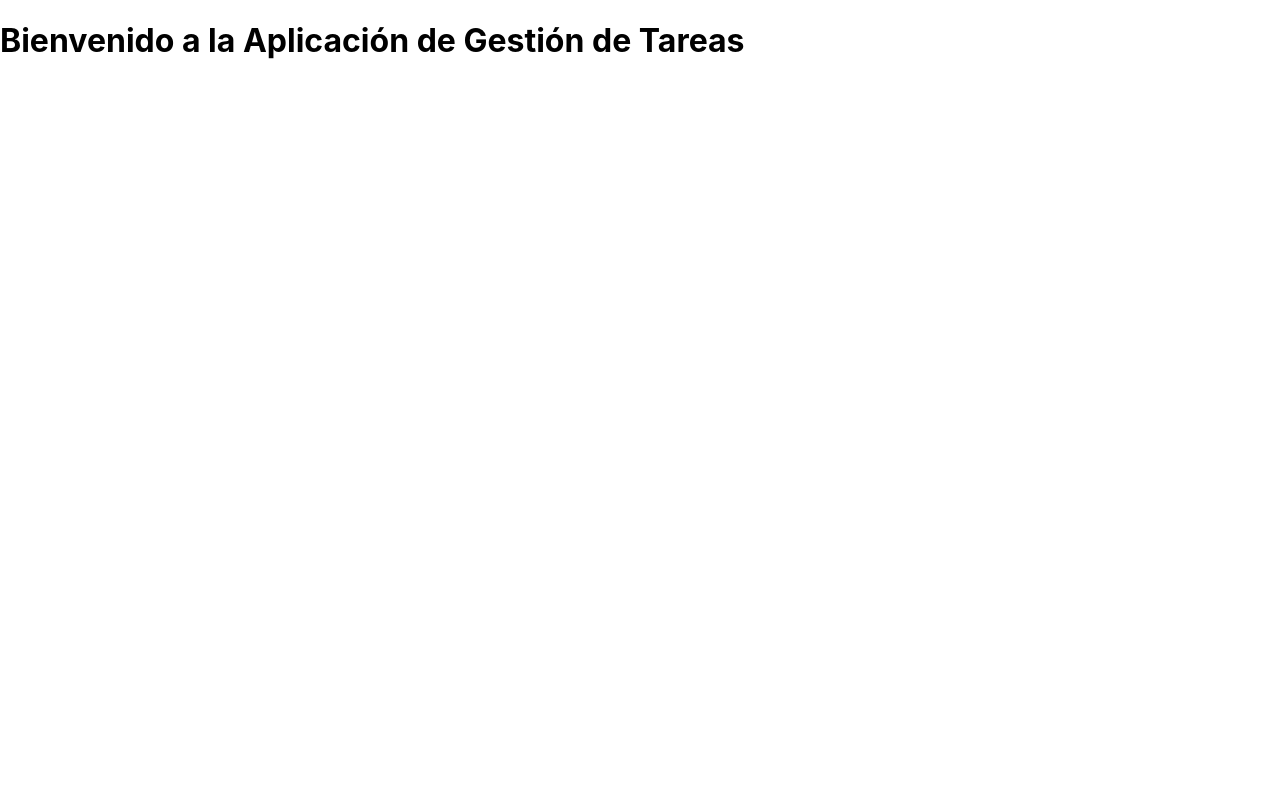
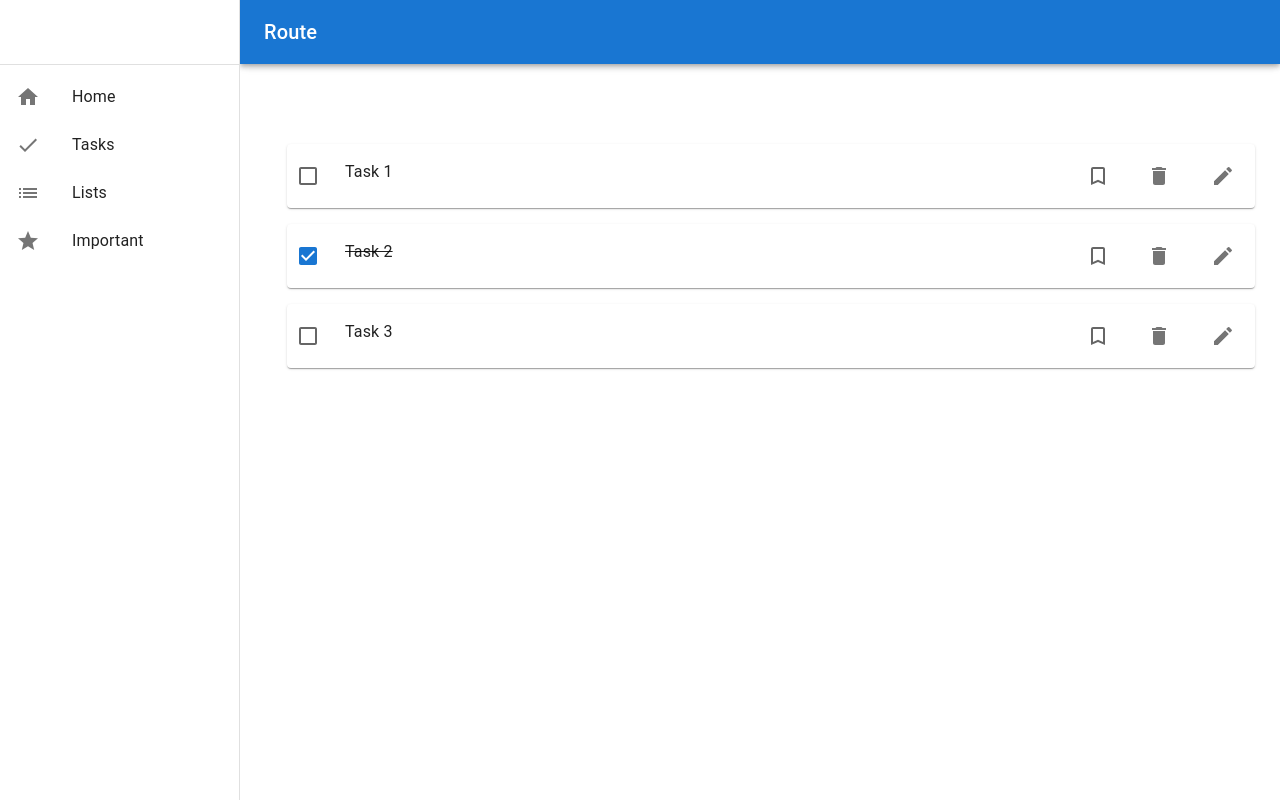
Before and after one commit to up210305/aplicacion_gestion_tareas, a React (Create React App) app in the folder frontend/: page / in a window 1280 px wide. Shown: the top 802 px of the page. Built offline with nearby package versions, Linux system fonts and the light colour scheme.

Commit message:
Small Changes in Task.js and imports of Components in Main

```diff
--- a/frontend/src/components/App/App.js
+++ b/frontend/src/components/App/App.js
@@ -1,11 +1,10 @@
 import React from 'react';
-
+import Main from '../Main/Main';
 function App() {
   return (
     <div className="App">
       <header className="App-header">
-        <h1>Bienvenido a la Aplicación de Gestión de Tareas</h1>
-        {/* Aquí puedes agregar otros componentes y lógica de tu aplicación */}
+        <Main />
       </header>
     </div>
   );
--- a/frontend/src/components/Main/Main.js
+++ b/frontend/src/components/Main/Main.js
@@ -1,10 +1,15 @@
 import React from 'react';
 import './Main.css';
+import Aside from '../Aside/Aside';
+import Nav from '../Nav/Nav';
+import Task from '../Task/Task';
 
 const Main = () => {
   return (
     <div>
-      <h1>Main Component</h1>
+      <Aside />
+      <Nav />
+      <Task />
     </div>
   );
 };
--- a/frontend/src/components/Task/Task.js
+++ b/frontend/src/components/Task/Task.js
@@ -28,9 +28,8 @@ const Task = () => {
 
   return (
     <div>
-      <h1 style={{ textAlign: 'center', fontSize: '35px' }}>Tasks</h1>
       <div style={{ display: 'grid', justifyContent: 'end', alignItems: 'start', p: 0, paddingRight: '1px' }}>
-        <Container maxWidth="md" sx={{ mt: 4 }} >
+        <Container maxWidth="xl" sx={{ mt: 4 }} >
           {tasks.map(task => (
             <TaskCard
               key={task.id}
```
